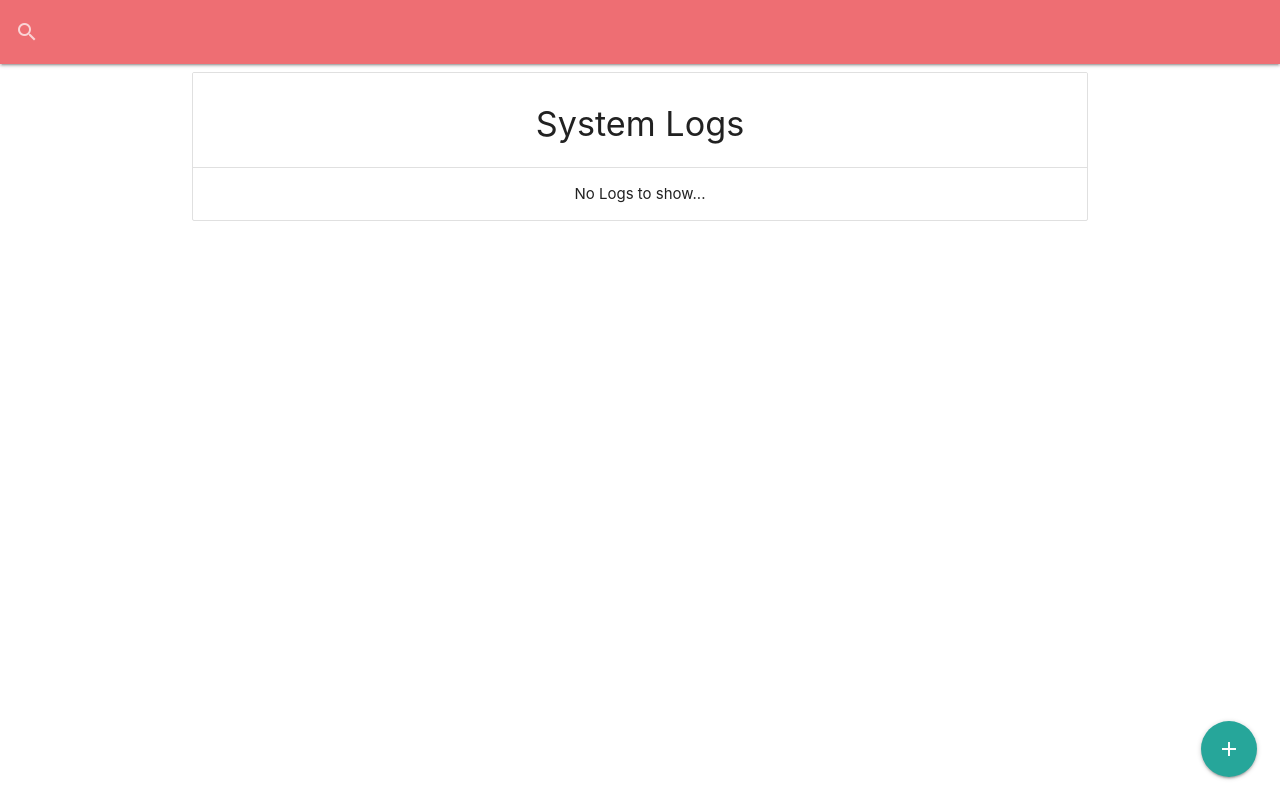
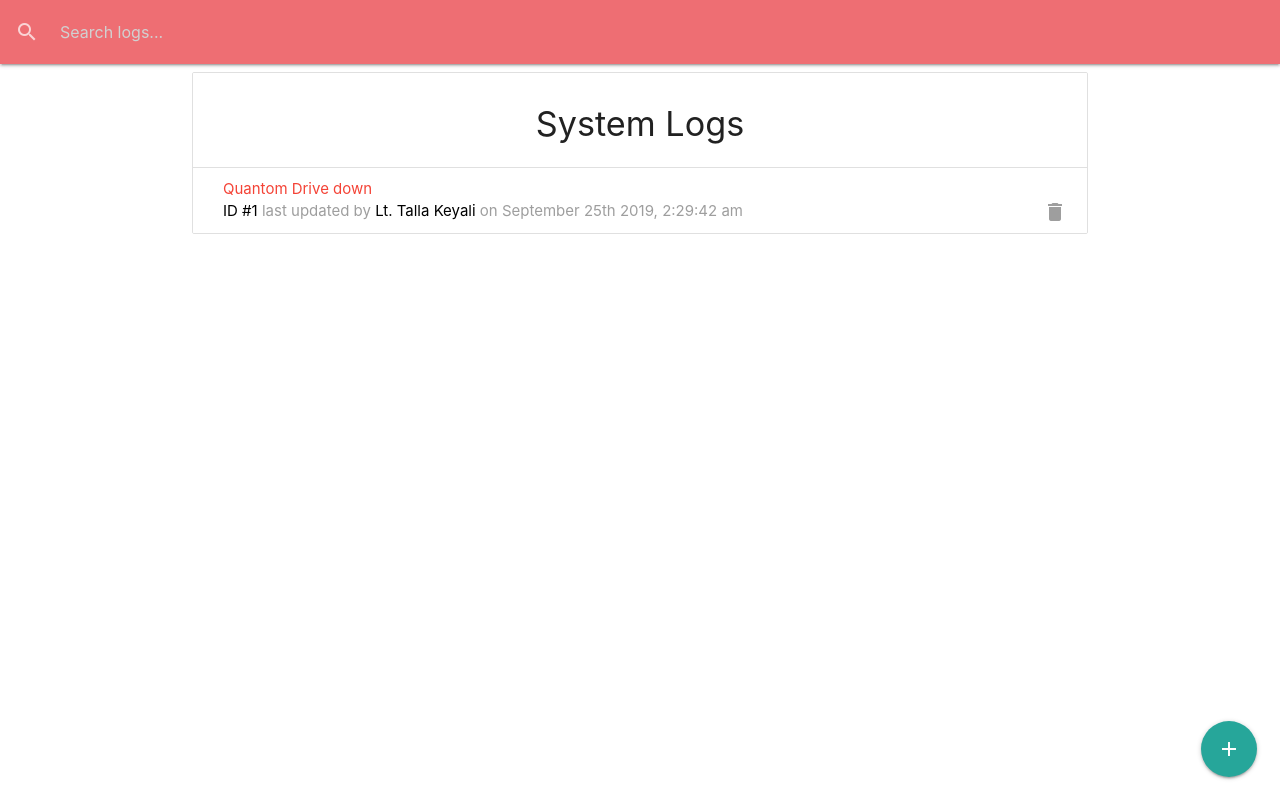
Before and after one commit to hayam8/it_logger, a React (Create React App) app: page / in a window 1280 px wide. Built offline with nearby package versions, Linux system fonts and the light colour scheme; data requests are answered from the project's data file.

Commit message:
Search logs

```diff
--- a/db.json
+++ b/db.json
@@ -1,5 +1,13 @@
 {
-  "logs": [],
+  "logs": [
+    {
+      "message": "Quantom Drive down",
+      "attention": true,
+      "tech": "Lt. Talla Keyali",
+      "date": "2019-09-25T02:29:42.564Z",
+      "id": 1
+    }
+  ],
   "techs": [
     {
       "id": 1,
--- a/src/actions/logActions.js
+++ b/src/actions/logActions.js
@@ -6,7 +6,8 @@
   DELETE_LOG,
   UPDATE_LOG,
   SET_CURRENT,
-  CLEAR_CURRENT
+  CLEAR_CURRENT,
+  SEARCH_LOGS
 } from "./types";
 
 // Get logs from server
@@ -104,6 +105,26 @@
   }
 };
 
+// Search logs on server
+export const searchLogs = text => async dispatch => {
+  try {
+    setLoading();
+
+    const res = await fetch(`/logs?q=${text}`);
+    const data = await res.json();
+
+    dispatch({
+      type: SEARCH_LOGS,
+      payload: data
+    });
+  } catch (err) {
+    dispatch({
+      type: LOGS_ERROR,
+      payload: err.response.data
+    });
+  }
+};
+
 // Set current log
 export const setCurrent = log => {
   return {
--- a/src/components/layout/SearchBar.js
+++ b/src/components/layout/SearchBar.js
@@ -1,12 +1,27 @@
-import React from "react";
+import React, { useRef } from "react";
+import { connect } from "react-redux";
+import PropTypes from "prop-types";
+import { searchLogs } from "../../actions/logActions";
 
-const SearchBar = () => {
+const SearchBar = ({ searchLogs }) => {
+  const text = useRef("");
+
+  const onChange = e => {
+    searchLogs(text.current.value);
+  };
+
   return (
     <nav>
       <div className='nav-wrapper'>
         <form>
           <div className='input-field'>
-            <input id='search' type='search' />
+            <input
+              id='search'
+              type='search'
+              placeholder='Search logs...'
+              ref={text}
+              onChange={onChange}
+            />
             <label className='label-icon' htmlFor='search'>
               <i className='material-icons'>search</i>
             </label>
@@ -18,4 +33,11 @@
   );
 };
 
-export default SearchBar;
+SearchBar.propTypes = {
+  searchLogs: PropTypes.func.isRequired
+};
+
+export default connect(
+  null,
+  { searchLogs }
+)(SearchBar);
--- a/src/reducers/logReducer.js
+++ b/src/reducers/logReducer.js
@@ -6,7 +6,8 @@
   DELETE_LOG,
   SET_CURRENT,
   CLEAR_CURRENT,
-  UPDATE_LOG
+  UPDATE_LOG,
+  SEARCH_LOGS
 } from "../actions/types";
 
 const initialState = {
@@ -43,6 +44,11 @@
           log.id === action.payload.id ? action.payload : log
         )
       };
+    case SEARCH_LOGS:
+      return {
+        ...state,
+        logs: action.payload
+      };
     case SET_CURRENT:
       return {
         ...state,
```
